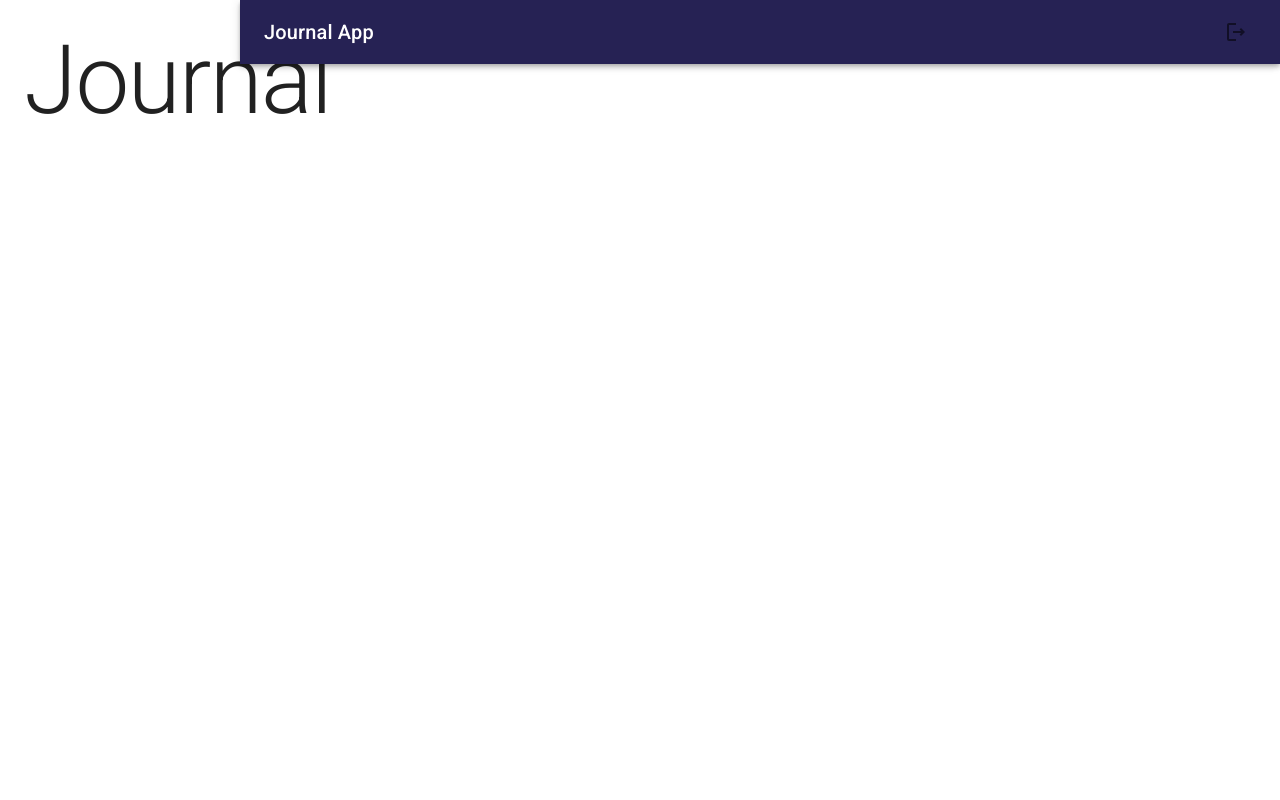
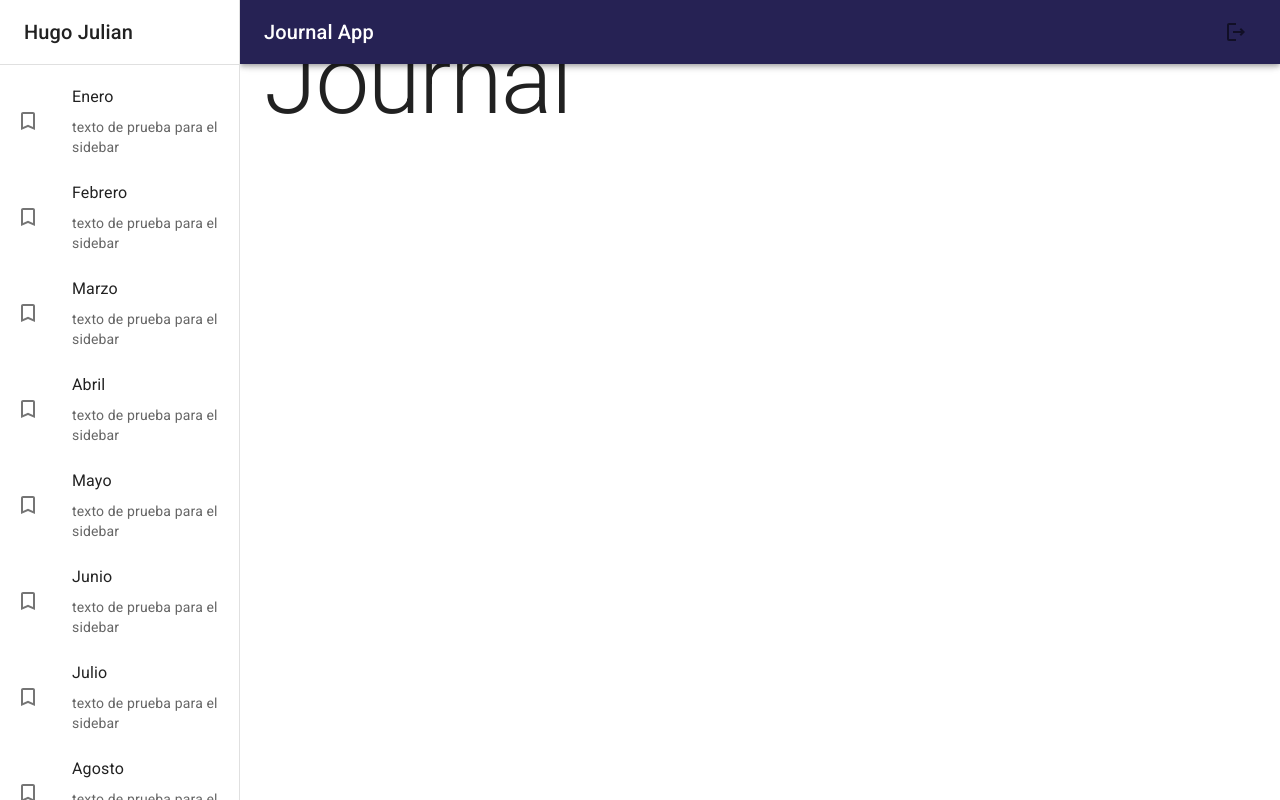
Before and after one commit to JulianLlanten8/RoadMapReact, a React (Vite) app in the folder journalApp/: page / in a window 1280 px wide. Built offline with nearby package versions, Linux system fonts and the light colour scheme.

Commit message:
Feat Sidebar with dinamic width and MUI components

```diff
--- a/journalApp/src/journal/Layout/JournalLayout.jsx
+++ b/journalApp/src/journal/Layout/JournalLayout.jsx
@@ -1,6 +1,6 @@
 import { Box } from "@mui/material";
 import PropTypes from "prop-types";
-import { Navbar } from "../components";
+import { Navbar, SideBar } from "../components";
 
 const drawerWidth = 240;
 
@@ -8,6 +8,9 @@ export const JournalLayout = ({ children }) => {
   return (
     <Box sx={{ display: "flex" }}>
       <Navbar drawerWidth={drawerWidth} />
+
+      <SideBar drawerWidth={drawerWidth} />
+
       <Box component="main" sx={{ flexGrow: 1, p: 3 }}>
         {children}
       </Box>
--- /dev/null
+++ b/journalApp/src/journal/components/SideBar.jsx
@@ -0,0 +1,85 @@
+import { TurnedInNot } from "@mui/icons-material";
+import {
+  Box,
+  Divider,
+  Drawer,
+  Grid,
+  List,
+  ListItem,
+  ListItemButton,
+  ListItemIcon,
+  ListItemText,
+  Toolbar,
+  Typography,
+} from "@mui/material";
+
+import PropTypes from "prop-types";
+
+export const SideBar = ({ drawerWidth = 240 }) => {
+  return (
+    <Box
+      component="nav"
+      sx={{
+        width: {
+          sm: `${drawerWidth}px`,
+          flexShrink: {
+            sm: 0,
+          },
+        },
+        flexShrink: { sm: 0 },
+      }}
+    >
+      <Drawer
+        variant="permanent"
+        open={true}
+        sx={{
+          display: { xs: "none", sm: "block" },
+          "& .MuiDrawer-paper": {
+            boxSizing: "border-box",
+            width: drawerWidth,
+          },
+        }}
+      >
+        <Toolbar>
+          <Typography variant="h6" noWrap component="div">
+            Hugo Julian
+          </Typography>
+        </Toolbar>
+
+        <Divider />
+        <List>
+          {[
+            "Enero",
+            "Febrero",
+            "Marzo",
+            "Abril",
+            "Mayo",
+            "Junio",
+            "Julio",
+            "Agosto",
+            "Setiembre",
+            "Noviembre",
+            "Diciembre",
+          ].map((text, index) => (
+            <ListItem key={text} disablePadding>
+              <ListItemButton>
+                <ListItemIcon>
+                  <TurnedInNot />
+                </ListItemIcon>
+                <Grid container>
+                  <ListItemText primary={text} />
+
+                  <ListItemText secondary="texto de prueba para el sidebar" />
+                </Grid>
+              </ListItemButton>
+            </ListItem>
+          ))}
+        </List>
+      </Drawer>
+    </Box>
+  );
+};
+
+SideBar.propTypes = {
+  drawerWidth: PropTypes.number.isRequired,
+};
--- a/journalApp/src/journal/components/index.js
+++ b/journalApp/src/journal/components/index.js
@@ -1 +1,2 @@
-export * from "./Navbar"
+export * from "./Navbar";
+export * from "./SideBar";
```
